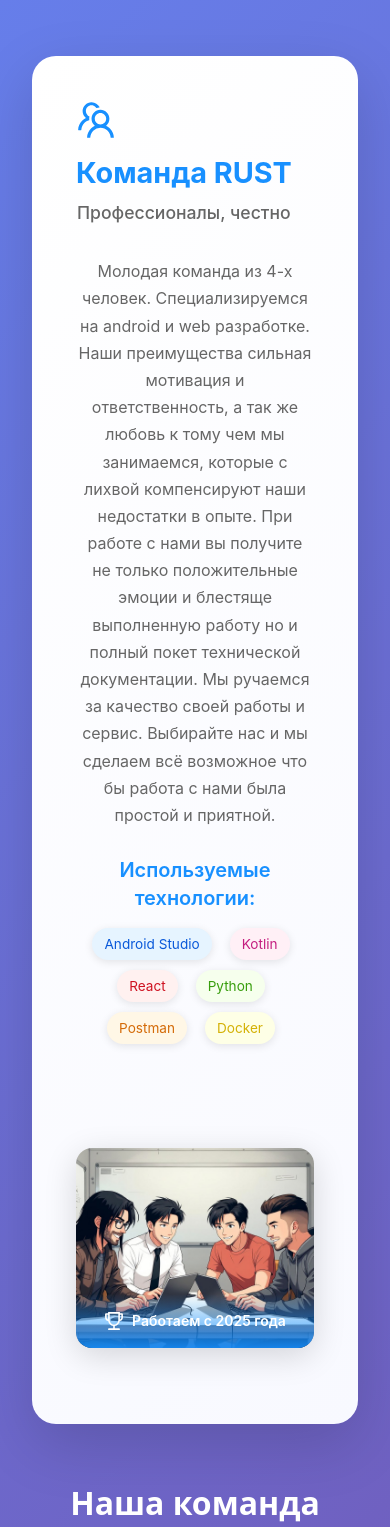
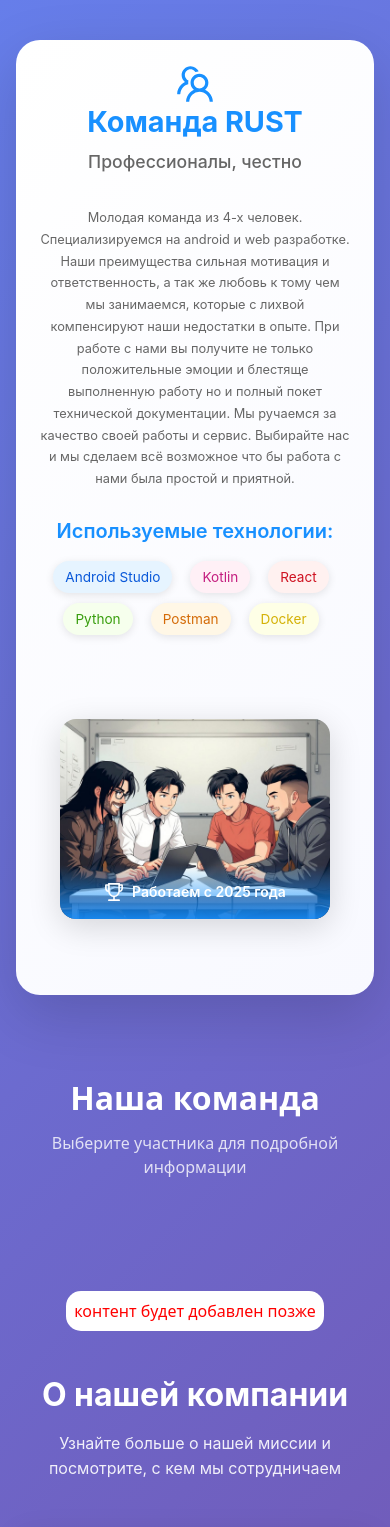
Before and after one commit to Karatel1968/web-page, a React (Vite) app in the folder page/: page / in a window 390 px wide. Shown: the top 1527 px of the page. Built offline with nearby package versions, Linux system fonts and the light colour scheme.

Commit message:
improved adaptability

```diff
--- a/page/src/components/cardSection/cardSection.css
+++ b/page/src/components/cardSection/cardSection.css
@@ -97,3 +97,15 @@
     font-size: 1rem;
   }
 }
+
+@media (max-width: 480px) {
+  .card-page {
+    padding: 0;
+  }
+
+  .card-page__header {
+    font-size: 1rem;
+    padding: 24px 16px;
+  }
+
+}
--- a/page/src/components/temSection/teamSection.css
+++ b/page/src/components/temSection/teamSection.css
@@ -122,7 +122,6 @@
   }
 
   .team-section__header {
-    flex-direction: column;
     text-align: center;
     gap: 16px;
   }
@@ -176,11 +175,19 @@
   }
 
   .team-section__description {
-    font-size: 1rem !important;
+    font-size: 0.8rem !important;
   }
 
   .team-section__tag {
     font-size: 0.85rem !important;
     padding: 6px 12px !important;
   }
+
+  .team-section__header {
+    display: block;
+  }
+
+  .team-section__info {
+    padding: 0;
+  }
 }
--- a/page/src/components/videoSection/videoSection.css
+++ b/page/src/components/videoSection/videoSection.css
@@ -1,5 +1,4 @@
 .partners-video {
-  min-height: 100vh;
   background: transparent;
   padding: 40px 24px;
 }
@@ -240,4 +239,8 @@
   .partners-video__stat-number {
     font-size: 1.8rem;
   }
+
+  .partners-video__header {
+    font-size: 1rem;
+  }
 }
```
